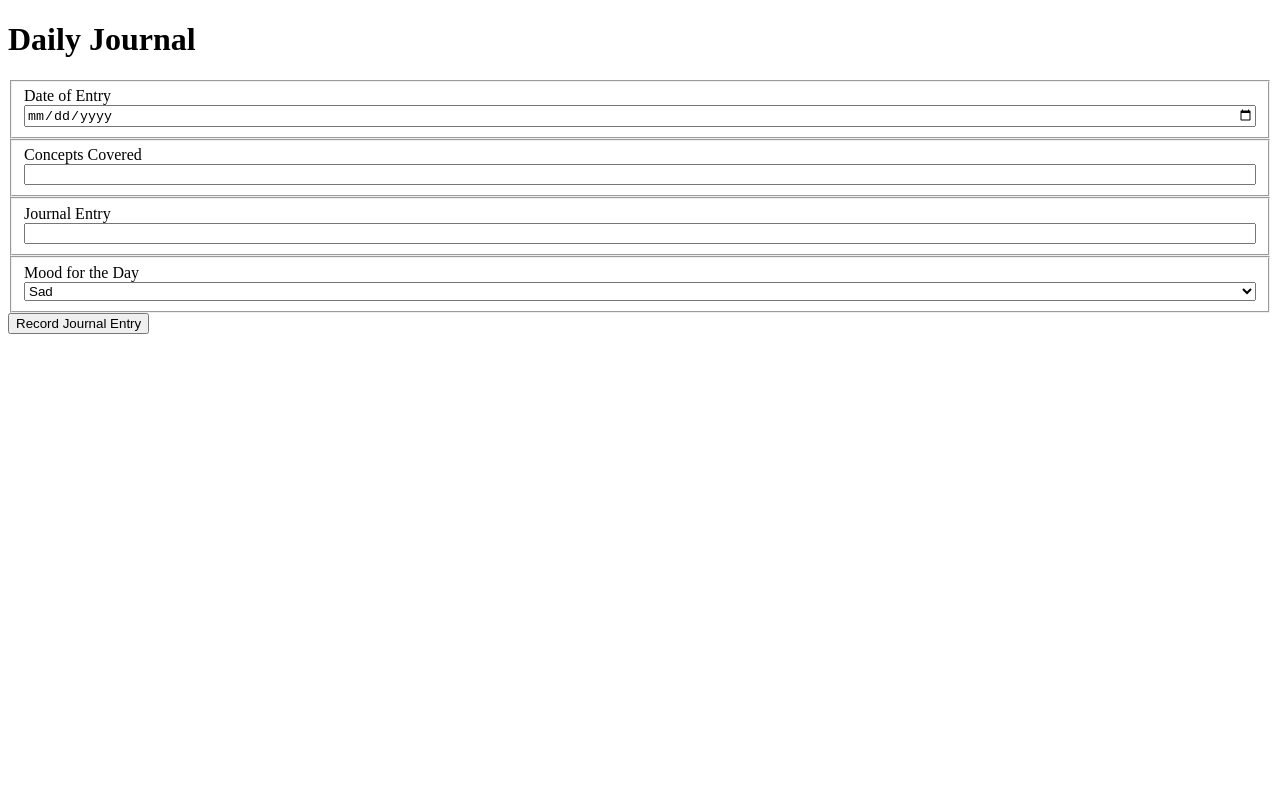
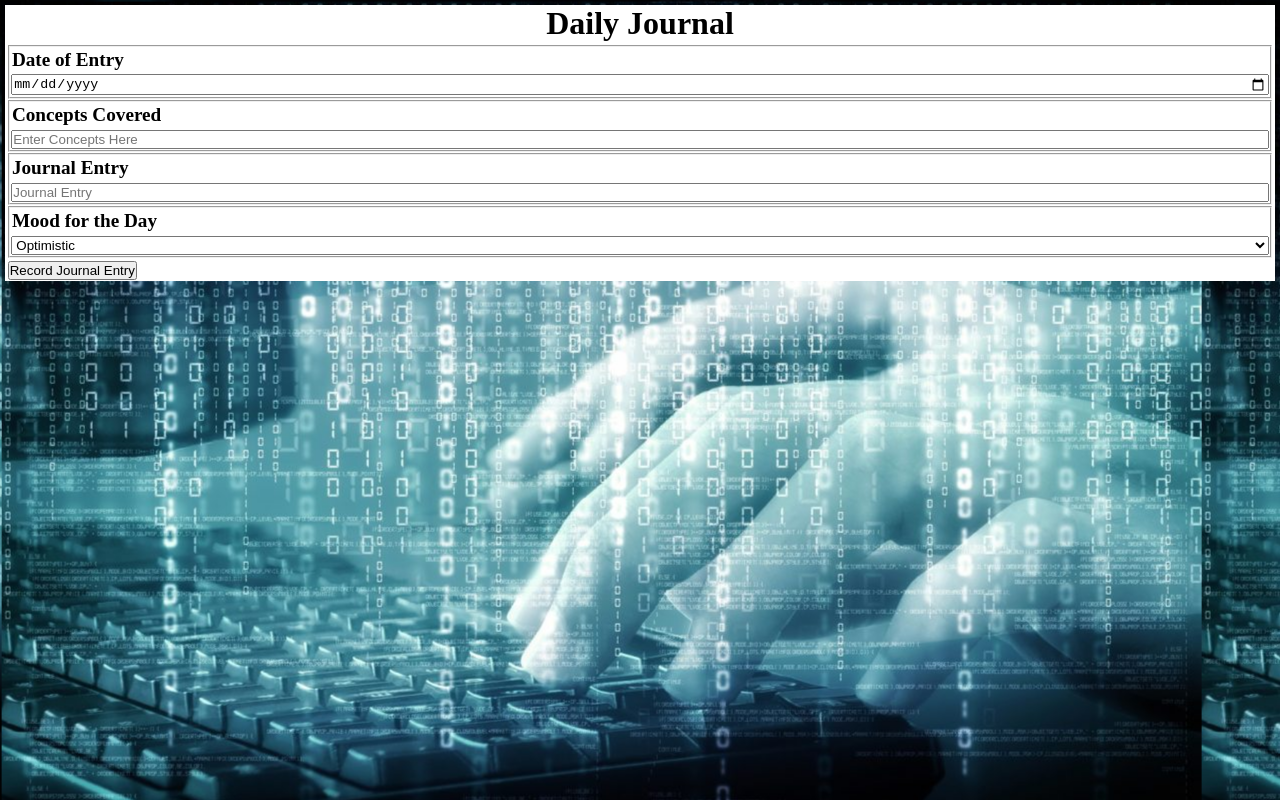
Before and after one commit to braddavistech/NSS_Daily_Journal, a plain HTML site: page src/index.html in a window 1280 px wide. Drawn offline with Linux system fonts and the light colour scheme.

Commit message:
update with background image and stylings

```diff
--- a/src/index.html
+++ b/src/index.html
@@ -9,38 +9,42 @@
   <!-- <script src="main.js"></script> -->
 </head>
 <body>
+    <!-- <img src="background.jpg"> -->
 
-    <h1>Daily Journal</h1>
+    <div id="blockForm">
+      <h1 id="journalTitle">Daily Journal</h1>
       <form action=" " id="journalForm">
         <fieldset>
-        <label for="journalDate">Date of Entry</label>
+          <label for="journalDate" class="labelName">Date of Entry</label>
           <input type="date" name="journalDate" id="journalDate">
         </fieldset>
 
         <fieldset>
-        <label for="conceptsCovered">Concepts Covered</label>
-        <input type="text" name="conceptsCovered" id="conceptsCovered">
+          <label for="conceptsCovered" class="labelName">Concepts Covered</label>
+          <input type="text" name="conceptsCovered" id="conceptsCovered" placeholder="Enter Concepts Here">
         </fieldset>
 
         <fieldset>
-        <label for="journalEntry">Journal Entry</label>
-        <input type="text" name="journalEntry" id="journalEntry">
+          <label for="journalEntry" class="labelName">Journal Entry</label>
+          <input type="text" name="journalEntry" id="journalEntry" placeholder="Journal Entry">
         </fieldset>
 
         <fieldset>
-        <label for="dailyMood">Mood for the Day</label>
+          <label for="dailyMood" class="labelName">Mood for the Day</label>
           <select name="dailyMood" id="dailyMood">
-            <option value = "1">Sad</option>
+              <option value = "1">Optimistic</option>
               <option value = "2">Happy</option>
-            <option value = "3">Anxious</option>
-            <option value = "4">Excite</option>
-            <option value = "5">Tired</option>
+              <option value = "3">Excited</option>
+              <option value = "4">Tired</option>
+              <option value = "5">Anxious</option>
               <option value = "6">Stressed</option>
-            <option value = "7">Optimistic</option>
+              <option value = "7">Sad</option>
             </select>
         </fieldset>
 
         <button type="button" id="recordEntry">Record Journal Entry</button>
       </form>
+    </div>
+
 </body>
 </html>
--- a/src/styles/journal.css
+++ b/src/styles/journal.css
@@ -1,4 +1,28 @@
-#journalForm > fieldset{
+*{
+  margin: .1em;
+  padding: 0px;
+}
+body{
+  position: relative;
+  background-image: url('../images/background.jpg');
+  z-index: 1;
+}
+#blockForm{
+  background-color: white;
+}
+#journalTitle{
+  position: relative;
+  text-align: center;
+}
+#journalForm > fieldset {
   display: flex;
   flex-direction: column;
 }
+.labelName {
+  font-size: 1.2em;
+  font-weight: bolder;
+}
+.inputBox{
+  font-size: .8em;
+  font-weight: bolder;
+}
```
Also changed, not shown: src/background.jpg (added), src/images/background.jpg (added). Lines whose indentation alone changed are shown as unchanged.
